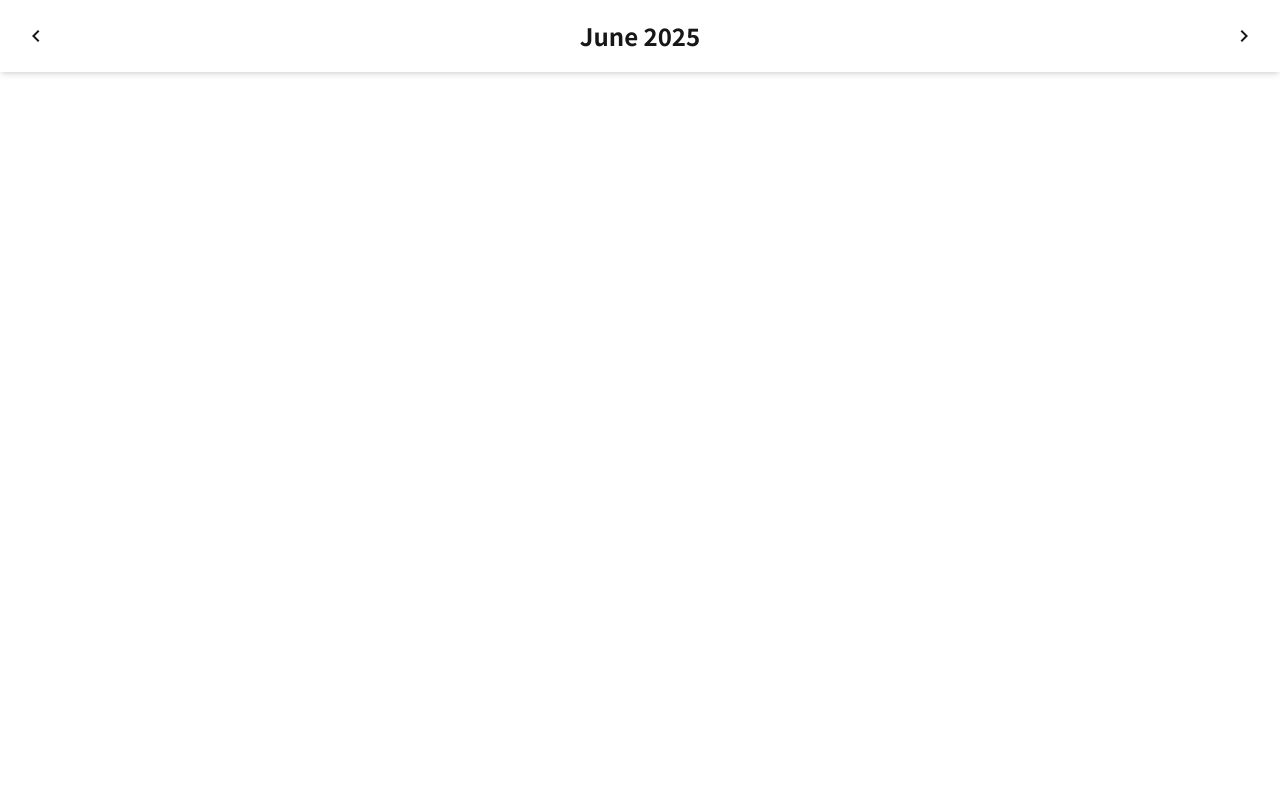
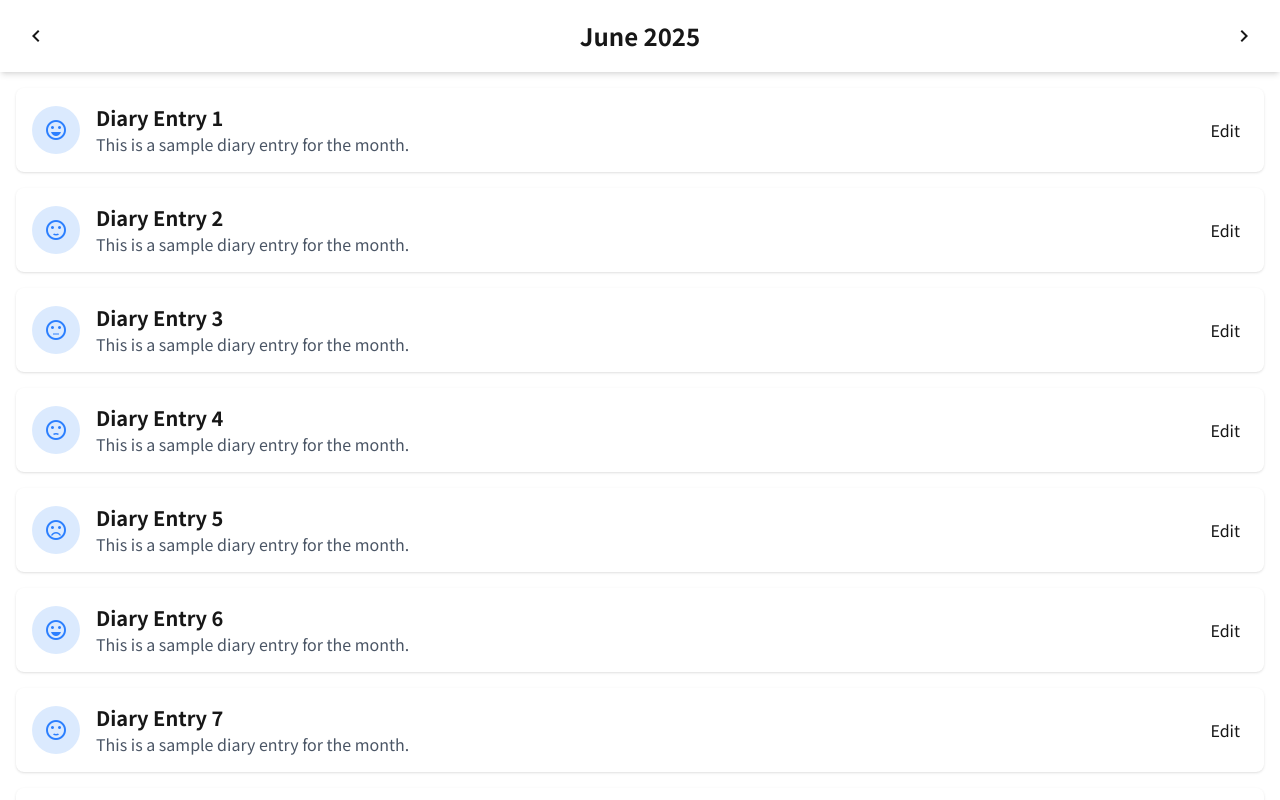
Before and after one commit to nada5un/emotion-diary-next, a Next.js app: page / in a window 1280 px wide. Shown: the top 800 px of the page. Built offline with nearby package versions, Linux system fonts and the light colour scheme.

Commit message:
refactor: reorganize Button component and introduce IconButton; add emotion constants

```diff
--- a/src/app/new/page.tsx
+++ b/src/app/new/page.tsx
@@ -1,66 +1,5 @@
 import React from "react";
-import Link from "next/link";
-
-interface Emotion {
-    id: string;
-    name: string;
-    emoji: string;
-    color: string;
-    gradient: string;
-    description: string;
-    bgColor: string;
-}
-
-const emotions: Emotion[] = [
-    // make five emotions with different icons, colors, and descriptions
-    // super great, great, usual, not great, terrible
-    // 🧠 create emotion under this
-    {
-        id: "super-great",
-        name: "Super Great",
-        emoji: "🤩",
-        color: "text-purple-600",
-        gradient: "from-purple-400 to-pink-400",
-        description: "Feeling exceptionally positive and energetic",
-        bgColor: "bg-purple-50 hover:bg-purple-100",
-    },
-    {
-        id: "great",
-        name: "Great",
-        emoji: "😊",
-        color: "text-yellow-600",
-        gradient: "from-yellow-400 to-orange-400",
-        description: "Feeling happy and content",
-        bgColor: "bg-yellow-50 hover:bg-yellow-100",
-    },
-    {
-        id: "usual",
-        name: "Usual",
-        emoji: "😐",
-        color: "text-green-600",
-        gradient: "from-green-400 to-teal-400",
-        description: "Feeling neutral and balanced",
-        bgColor: "bg-green-50 hover:bg-green-100",
-    },
-    {
-        id: "not-great",
-        name: "Not Great",
-        emoji: "😕",
-        color: "text-blue-600",
-        gradient: "from-blue-400 to-indigo-400",
-        description: "Feeling a bit down or off",
-        bgColor: "bg-blue-50 hover:bg-blue-100",
-    },
-    {
-        id: "terrible",
-        name: "Terrible",
-        emoji: "😢",
-        color: "text-red-600",
-        gradient: "from-red-400 to-pink-400",
-        description: "Feeling very sad or upset",
-        bgColor: "bg-red-50 hover:bg-red-100",
-    },
-];
+import { dummyEmotions } from "@/constants/emotion";
 
 function New() {
     return (
@@ -84,10 +23,10 @@ function New() {
                     {/* Emotion Grid */}
                     <div
                         className={`grid grid-cols-1 sm:grid-cols-2 lg:grid-cols-${
-                            emotions.length
+                            dummyEmotions.length
                         } gap-6`}
                     >
-                        {emotions.map((emotion) => {
+                        {dummyEmotions.map((emotion) => {
                             return (
                                 // make each emotion a card with hover effects
                                 <div
--- a/src/app/page.tsx
+++ b/src/app/page.tsx
@@ -1,10 +1,13 @@
 "use client";
-import Button from "@/components/Button";
+
+import Button from "@/components/buttons/Button";
+import IconButton from "@/components/buttons/IconButton";
+
 function Home() {
     return (
         <div>
             <header className="flex items-center justify-between p-4 bg-white shadow-md">
-                <Button
+                <IconButton
                     iconName={"chevron_left"}
                     onClick={() => console.log("Previous Month")}
                 />
@@ -14,11 +17,51 @@ function Home() {
                         year: "numeric",
                     })}
                 </h1>
-                <Button
+                <IconButton
                     iconName={"chevron_right"}
                     onClick={() => console.log("Next Month")}
                 />
             </header>
+
+            {/*// 🧠 make a list of diary entries for the current month*/}
+            <div className="p-4">
+                <ul className="space-y-4">
+                    {/* Example diary entries */}
+                    {Array.from({ length: 10 }, (_, index) => (
+                        <li
+                            key={index}
+                            className="flex p-4 rounded-lg shadow transition-colors items-center"
+                        >
+                            {/*// 🧠 make a random color for each entry with 5 emotion colors*/}
+
+                            <div className="w-12 h-12 flex items-center justify-center bg-blue-100 rounded-full mr-4">
+                                <span className="material-icons text-blue-500">
+                                    {
+                                        [
+                                            "sentiment_very_satisfied",
+                                            "sentiment_satisfied",
+                                            "sentiment_neutral",
+                                            "sentiment_dissatisfied",
+                                            "sentiment_very_dissatisfied",
+                                        ][index % 5]
+                                    }
+                                </span>
+                            </div>
+                            <div className="flex flex-col flex-grow">
+                                <h2 className="text-xl font-semibold">
+                                    Diary Entry {index + 1}
+                                </h2>
+                                <p className="text-gray-600">
+                                    This is a sample diary entry for the month.
+                                </p>
+                            </div>
+                            <div>
+                                <Button label="Edit"></Button>
+                            </div>
+                        </li>
+                    ))}
+                </ul>
+            </div>
         </div>
     );
 }
--- /dev/null
+++ b/src/components/buttons/Button.tsx
@@ -0,0 +1,27 @@
+"use client";
+
+interface ButtonProps {
+    label?: string;
+    onClick?: () => void;
+    disabled?: boolean;
+}
+
+const Button = ({
+    label,
+    onClick = () => {},
+    disabled = false,
+}: ButtonProps) => {
+    return (
+        <button
+            type="button"
+            className="group p-2 rounded-full hover:bg-gray-200 transition-colors duration-150 relative overflow-hidden  cursor-pointer"
+            onClick={onClick}
+            disabled={disabled}
+        >
+            {label && <span className="z-10 relative">{label}</span>}
+            <span className="absolute inset-0 w-full h-full rounded-full bg-gray-200 opacity-0 group-hover:opacity-100 transition-opacity duration-150" />
+        </button>
+    );
+};
+
+export default Button;
--- a/src/components/Button.tsx
+++ b/src/components/buttons/IconButton.tsx
@@ -1,14 +1,12 @@
 "use client";
 
 interface ButtonProps {
-    label?: string;
     iconName?: string;
     onClick?: () => void;
     disabled?: boolean;
 }
 
-const Button = ({
-    label,
+const IconButton = ({
     iconName,
     onClick = () => {},
     disabled = false,
@@ -23,10 +21,9 @@ const Button = ({
             {iconName && (
                 <span className="material-icons z-10 relative">{iconName}</span>
             )}
-            {label && <span className="z-10 relative">{label}</span>}
             <span className="absolute inset-0 w-full h-full rounded-full bg-gray-200 opacity-0 group-hover:opacity-100 transition-opacity duration-150" />
         </button>
     );
 };
 
-export default Button;
+export default IconButton;
--- /dev/null
+++ b/src/constants/emotion.ts
@@ -0,0 +1,75 @@
+export interface Emotion {
+    id: string;
+    name: string;
+    emoji: string;
+    color: string;
+    gradient: string;
+    description: string;
+    bgColor: string;
+}
+
+export const SUPER_GREAT = {
+    id: "super-great",
+    name: "Super Great",
+    emoji: "🤩",
+    color: "text-purple-600",
+    gradient: "from-purple-400 to-pink-400",
+    description: "Feeling exceptionally positive and energetic",
+    bgColor: "bg-purple-50 hover:bg-purple-100",
+};
+
+export const GREAT = {
+    id: "great",
+    name: "Great",
+    emoji: "😊",
+    color: "text-yellow-600",
+    gradient: "from-yellow-400 to-orange-400",
+    description: "Feeling happy and content",
+    bgColor: "bg-yellow-50 hover:bg-yellow-100",
+};
+
+export const USUAL = {
+    id: "usual",
+    name: "Usual",
+    emoji: "😐",
+    color: "text-green-600",
+    gradient: "from-green-400 to-teal-400",
+    description: "Feeling neutral and balanced",
+    bgColor: "bg-green-50 hover:bg-green-100",
+};
+
+export const NOT_GREAT = {
+    id: "not-great",
+    name: "Not Great",
+    emoji: "😕",
+    color: "text-blue-600",
+    gradient: "from-blue-400 to-indigo-400",
+    description: "Feeling a bit down or off",
+    bgColor: "bg-blue-50 hover:bg-blue-100",
+};
+
+export const TERRIBLE = {
+    id: "terrible",
+    name: "Terrible",
+    emoji: "😢",
+    color: "text-red-600",
+    gradient: "from-red-400 to-pink-400",
+    description: "Feeling very sad or upset",
+    bgColor: "bg-red-50 hover:bg-red-100",
+};
+
+export const EMOTIONS = {
+    SUPER_GREAT,
+    GREAT,
+    USUAL,
+    NOT_GREAT,
+    TERRIBLE,
+} as const;
+
+export const dummyEmotions: Emotion[] = [
+    EMOTIONS.SUPER_GREAT,
+    EMOTIONS.GREAT,
+    EMOTIONS.USUAL,
+    EMOTIONS.NOT_GREAT,
+    EMOTIONS.TERRIBLE,
+];
```
